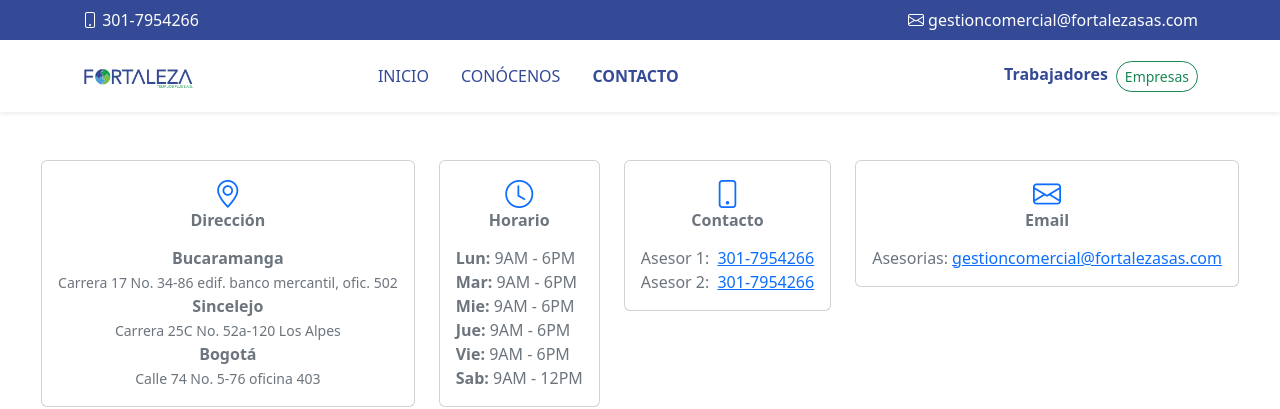
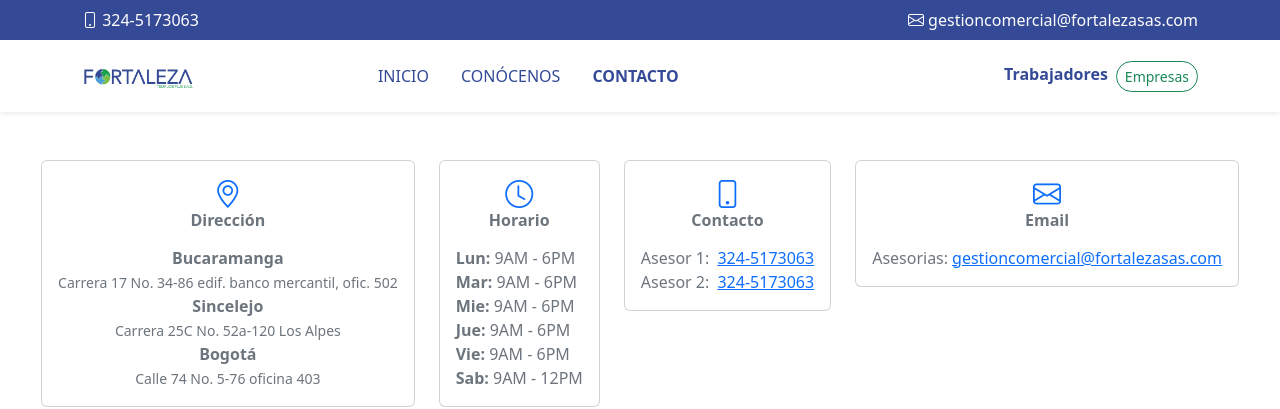
Before and after one commit to gdiux/fortalezatemjob-frontend, an Angular app: page /contacto in a window 1280 px wide. Shown: the top 409 px of the page. Built offline with nearby package versions, Linux system fonts and the light colour scheme.

Commit message:
Avances 29082022

```diff
--- a/src/app/pages/contacto/contacto.component.html
+++ b/src/app/pages/contacto/contacto.component.html
@@ -75,13 +75,13 @@
                             <span class="text-muted me-1">
                                 Asesor 1:
                             </span>
-                            <a class="nav-link-style" href="tel:+573017954266">301-7954266</a>
+                            <a class="nav-link-style" href="tel:+573245173063">324-5173063</a>
                         </li>
                         <li class="mb-0">
                             <span class="text-muted me-1">
                                 Asesor 2:
                             </span>
-                            <a class="nav-link-style" href="tel:+573017954266">301-7954266</a>
+                            <a class="nav-link-style" href="tel:+573245173063">324-5173063</a>
                         </li>
                     </ul>
                 </div>
--- a/src/app/pages/home/home.component.html
+++ b/src/app/pages/home/home.component.html
@@ -24,7 +24,7 @@
     <div class="bg-primario py-3">
 
         <h2 class="mb-0 text-white text-center">
-            <a class="text-decoration-none text-white" href="https://walink.co/ceca5b" target="_blank">
+            <a class="text-decoration-none text-white" href="https://api.whatsapp.com/send?phone=573245173063&text=Quiero%20hablar%20con%20un%20asesor" target="_blank">
                 <i class="bi-whatsapp"></i> Quiero hablar con un asesor!
             </a>
         </h2>
--- a/src/app/pages/register/register.component.html
+++ b/src/app/pages/register/register.component.html
@@ -15,7 +15,7 @@
                         </div>
 
                         <div class="form-floating">
-                            <input formControlName="email" [ngClass]="{'is-invalid': validateForm('email')}" type="email" class="form-control" id="floatingInput" placeholder="name@example.com">
+                            <input formControlName="email" [ngClass]="{'is-invalid': validateForm('email')}" type="email" class="form-control text-lowercase" id="floatingInput" placeholder="name@example.com">
                             <label for="floatingInput">Email</label>
                         </div>
 
--- a/src/app/services/file-upload.service.ts
+++ b/src/app/services/file-upload.service.ts
@@ -67,7 +67,7 @@
     wid: string
   ){
 
-      const url = `${base_url}/uploads/files/${type}/${desc}`;
+      const url = `${base_url}/uploads/files/${type}/${desc}/${wid}`;
 
       const formData = new FormData();
       formData.append('image', archivo);
--- a/src/app/shared/footer/footer.component.html
+++ b/src/app/shared/footer/footer.component.html
@@ -18,7 +18,7 @@
 
                 <ul class="nav flex-column">
                     <li class="nav-item">
-                        <span class="text-white"><i class="bi-phone"></i> <a href="tel:+573017954266" class="text-decoration-none text-white"> 301-7954266</a></span>
+                        <span class="text-white"><i class="bi-phone"></i> <a href="tel:+573245173063" class="text-decoration-none text-white"> 324-5173063</a></span>
                     </li>
                     <li class="nav-item">
                         <span class="text-white"><i class="bi-envelope"></i> <a href="mailto:gestioncomercial@fortalezasas.com" class="text-decoration-none text-white"> gestioncomercial@fortalezasas.com</a></span>
--- a/src/app/shared/header/header.component.html
+++ b/src/app/shared/header/header.component.html
@@ -1,7 +1,7 @@
 <div class="bg-primario py-2 px-2 ">
     <div class="d-flex flex-wrap container">
         <div>
-            <span class="text-white"><i class="bi-phone"></i> <a href="tel:+573017954266" class="text-decoration-none text-white"> 301-7954266</a></span>
+            <span class="text-white"><i class="bi-phone"></i> <a href="tel:+573245173063" class="text-decoration-none text-white"> 324-5173063</a></span>
         </div>
         <div class="ms-auto">
             <span class="text-white"><i class="bi-envelope"></i> <a href="mailto:gestioncomercial@fortalezasas.com" class="text-decoration-none text-white"> gestioncomercial@fortalezasas.com</a></span>
```
